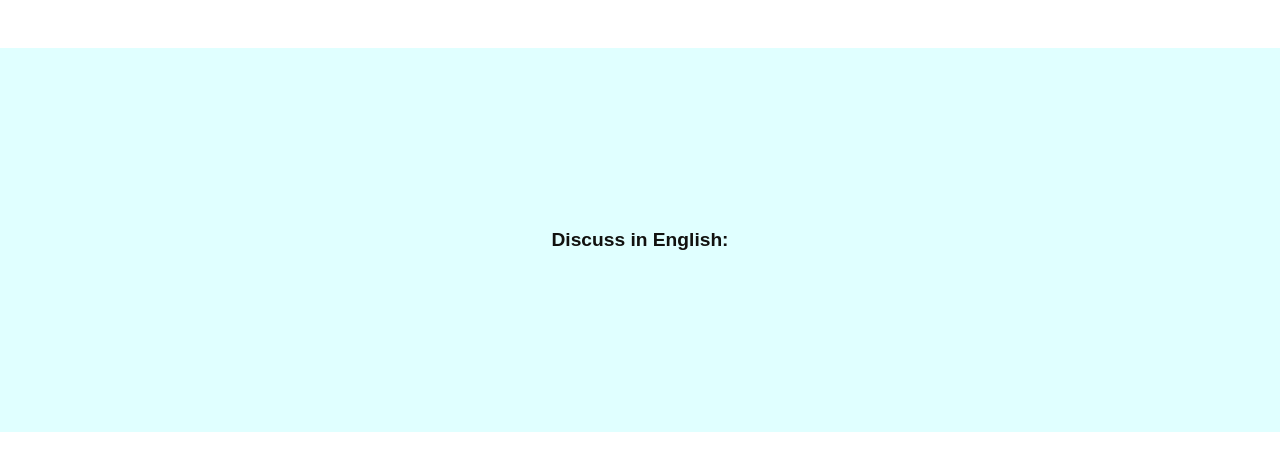
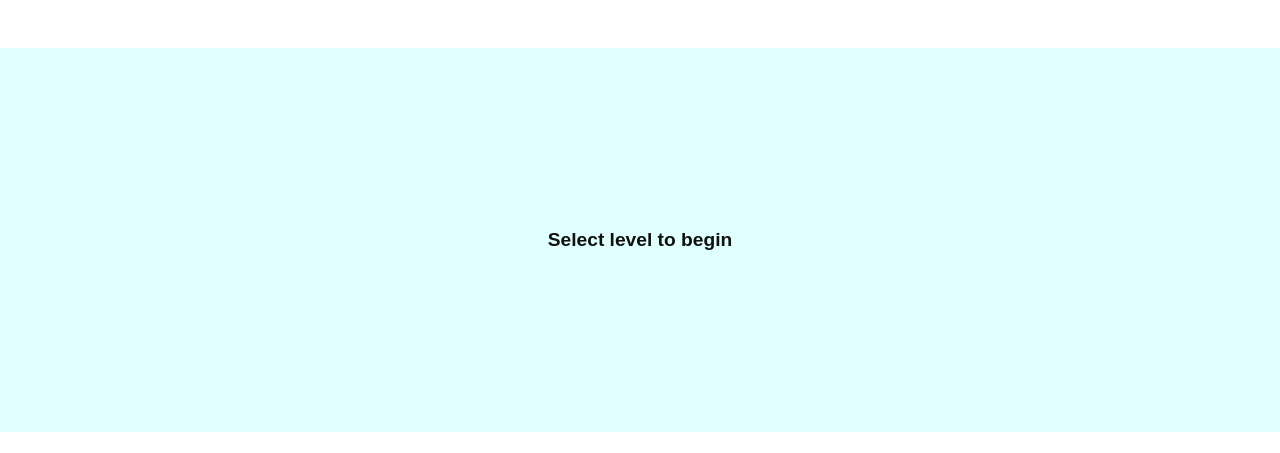
Before and after one commit to graceaveris/Colloqui, a React (Create React App) app: page / in a window 1280 px wide. Shown: the part 482-935 px from the top of the page. Built offline with nearby package versions, Linux system fonts and the light colour scheme.

Commit message:
temporary talkpoint structure completed

```diff
--- a/src/App.js
+++ b/src/App.js
@@ -59,7 +59,24 @@ class App extends Component {
    // write function to countdown
 
   render() {
-  return (
+    let talkPoint;
+    if (this.state.readyToStart) {
+      talkPoint = (
+        <TalkPoint
+        className="talkpoint"
+        englishLevel={this.state.players[0].level}
+        spanishLevel={this.state.players[1].level}
+        turnCount={this.state.turnCount}
+        turnLanguage={this.state.turnLanguage} />
+      )
+    } else {
+      talkPoint = (
+      <div className="talkpoint">
+      <h3>Select level to begin</h3>
+      </div> )
+    }
+
+    return (
     <div className="App">
       <div className='body'>
 
@@ -84,12 +101,7 @@ class App extends Component {
         onChange={this.handleLevelSet}
         />
 
-        <TalkPoint
-        className="talkpoint"
-        englishLevel={this.state.players[0].level}
-        spanishLevel={this.state.players[1].level}
-        turnCount={this.state.turnCount}
-        turnLanguage={this.state.turnLanguage} />
+        {talkPoint}
       </div>
     </div>
   );
--- a/src/components/TalkPoint.js
+++ b/src/components/TalkPoint.js
@@ -2,47 +2,68 @@ import React, { Component } from 'react';
 
 class TalkPoint extends Component {
     //this component handles the exchange functionality
-    //needs to display once 'start' button in countdown is clicked
-    // recieves, start determinator, turncount,
 
     //props: englishLevel, spanishLevel, turnLanguage, turncount
 
-  state = {  //replace with database that selects 10 from larger data set
+  state = {  //wil eventually replace state with database that selects talkpoints from larger data set
       talkPoints: {
           English: {
-            beginner: {  1: { "content": "hello"}, 2: { "content": "hello"}, 3: { "content": "hello"} }
-            },
-
+            beginner: {  1: { "content": "en beginner question 1"},
+                         2: { "content": "en beginner question 2"},
+                         3: { "content": "en beginner question 3"} },
+            intermediate: {
+                         1: { "content": "en intermediate question 1"},
+                         2: { "content": "en intermediate question 2"},
+                         3: { "content": "en intermediate question 3"} },
+            advanced: {
+                         1: { "content": "en advanced question 1"},
+                         2: { "content": "en advanced question 2"},
+                         3: { "content": "en advanced question 3"}
+                        },
+                    },
           Spanish: {
-            beginner: {  1: { "content": "hello"}, 2: { "content": "hello"}, 3: { "content": "hello"} }
-          }
+            beginner: {  1: { "content": "sp beginner question 1"},
+                         2: { "content": "sp beginner question 2"},
+                         3: { "content": "sp beginner question 3"} },
+            intermediate: {
+                         1: { "content": "sp intermediate question 1"},
+                         2: { "content": "sp intermediate question 2"},
+                         3: { "content": "sp intermediate question 3"} },
+            advanced: {
+                         1: { "content": "sp advanced question 1"},
+                         2: { "content": "sp advanced question 2"},
+                         3: { "content": "sp advanced question 3"} },
+          },
       },
      ready: false,
-  }
+     currentTalkpoint: '',
+   }
 
- componentDidUpdate() {
-   this.getNextQuestion()
+ componentDidMount() {
+   this.getTalkPoint();
  }
 
- getNextQuestion = () => { //YES!!! TIDY!!!
-   if (this.props.turnCount < 6) {
+ componentDidUpdate(prevProps, prevState) {
+   if (prevState.currentTalkpoint === this.state.currentTalkpoint) {
+  this.getTalkPoint();
+   }
+}
+
+ getTalkPoint = () => {
+   if (this.props.turnCount > 0) {
     let turnCount = this.props.turnCount
     turnCount = Math.round(turnCount / 2).toString()
-    let currentQuestion = this.state.talkPoints[this.props.turnLanguage][this.props.spanishLevel][turnCount].content
-    console.log(currentQuestion)
-    return ( currentQuestion )
+    let currentTalkpoint = this.state.talkPoints[this.props.turnLanguage][this.props.spanishLevel][turnCount].content
+    this.setState({ currentTalkpoint: currentTalkpoint })
    }
-
  }
 
-
  render() {
-
 
  return (
 
     <div className="talkpoint">
-        <h3>Discuss in {this.props.turnLanguage}: {this.getNextQuestion()}</h3>
+        <h3>Discuss in {this.props.turnLanguage}: {this.state.currentTalkpoint}</h3>
     </div>
 
   );
```
